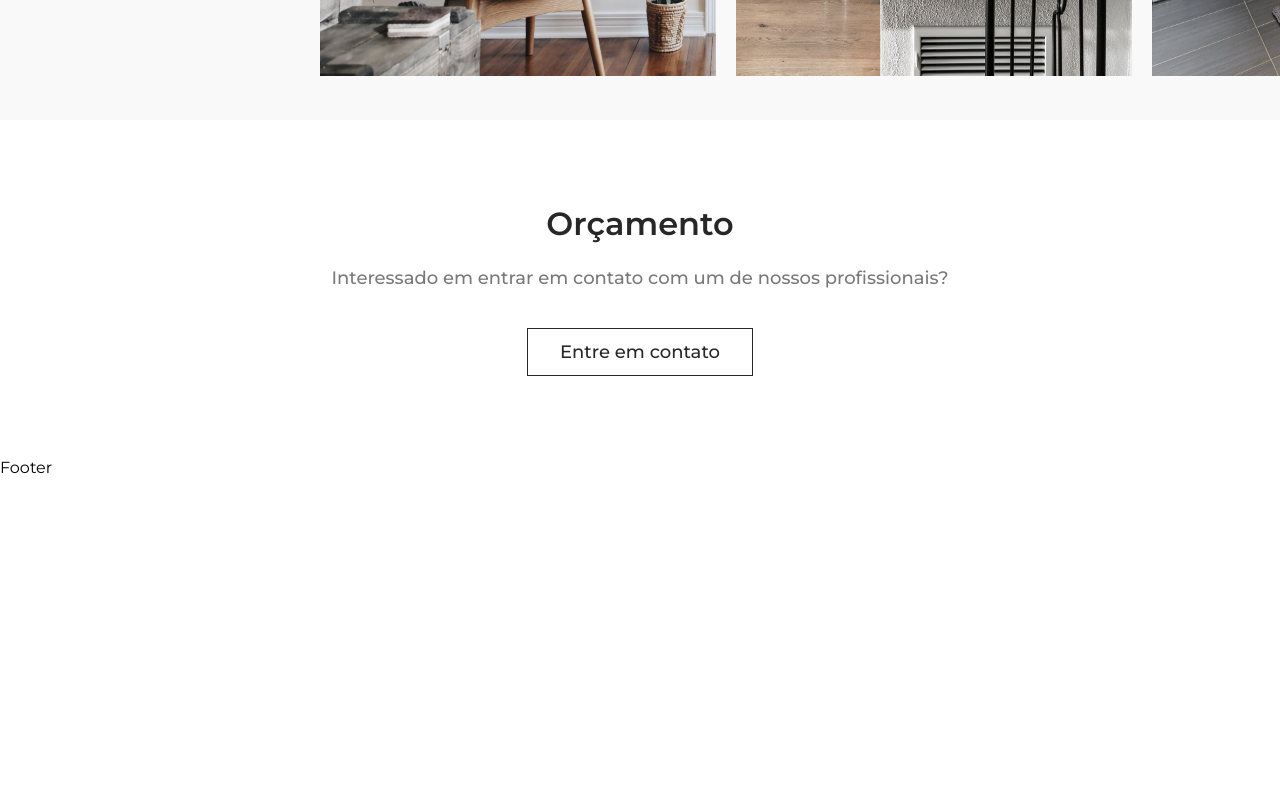
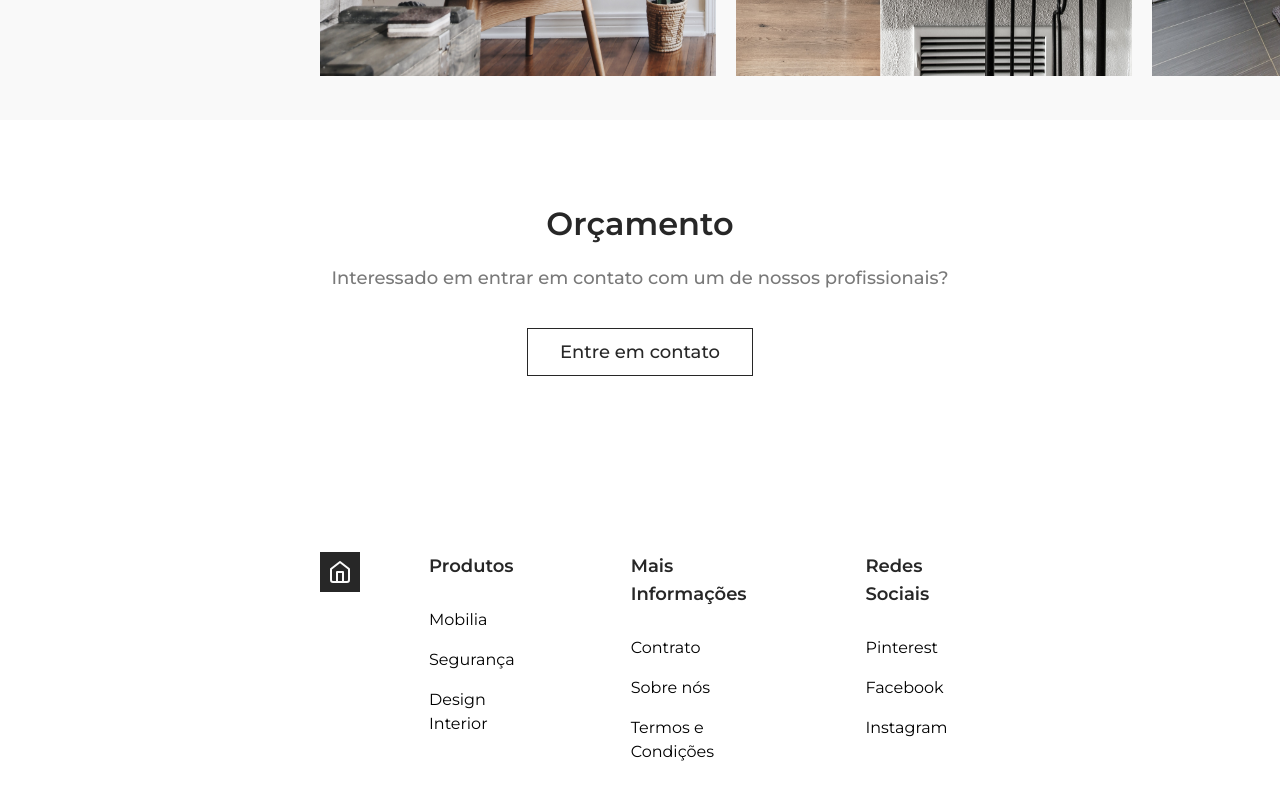
Before and after one commit to flpcastro/morae, a Next.js app: page / in a window 1280 px wide. Shown: the part 2415-3215 px from the top of the page. Before the commit the page ends 2895 px from the top, so only its background shows below. Built offline with nearby package versions, Linux system fonts and the light colour scheme.

Commit message:
feat: finish Footer Component

```diff
--- a/src/components/Footer.tsx
+++ b/src/components/Footer.tsx
@@ -1,3 +1,49 @@
+import Link from "next/link";
+import { Home } from "react-feather";
+
 export function Footer() {
-  return <h1>Footer</h1>
+  return (
+    <footer className="px-80 py-24 flex gap-[69px]">
+      <div>
+        <Link href="/" className="bg-dark100 p-2 flex items-center">
+          <Home
+            size={24}
+            className="text-dark300"
+          />
+        </Link>
+      </div>
+
+      <div className="flex gap-28">
+        <div className="flex flex-col gap-4">
+          <h2 className="mb-3 font-semibold text-dark100 text-lg">
+            Produtos
+          </h2>
+
+          <Link href="#">Mobilia</Link>
+          <Link href="#">Segurança</Link>
+          <Link href="#">Design Interior</Link>
+        </div>
+
+        <div className="flex flex-col gap-4">
+          <h2 className="mb-3 font-semibold text-dark100 text-lg">
+            Mais Informações
+          </h2>
+
+          <Link href="#">Contrato</Link>
+          <Link href="#">Sobre nós</Link>
+          <Link href="#">Termos e Condições</Link>
+        </div>
+
+        <div className="flex flex-col gap-4">
+          <h2 className="mb-3 font-semibold text-dark100 text-lg">
+            Redes Sociais
+          </h2>
+
+          <Link href="#">Pinterest</Link>
+          <Link href="#">Facebook</Link>
+          <Link href="#">Instagram</Link>
+        </div>
+      </div>
+    </footer>
+  )
 }
```
